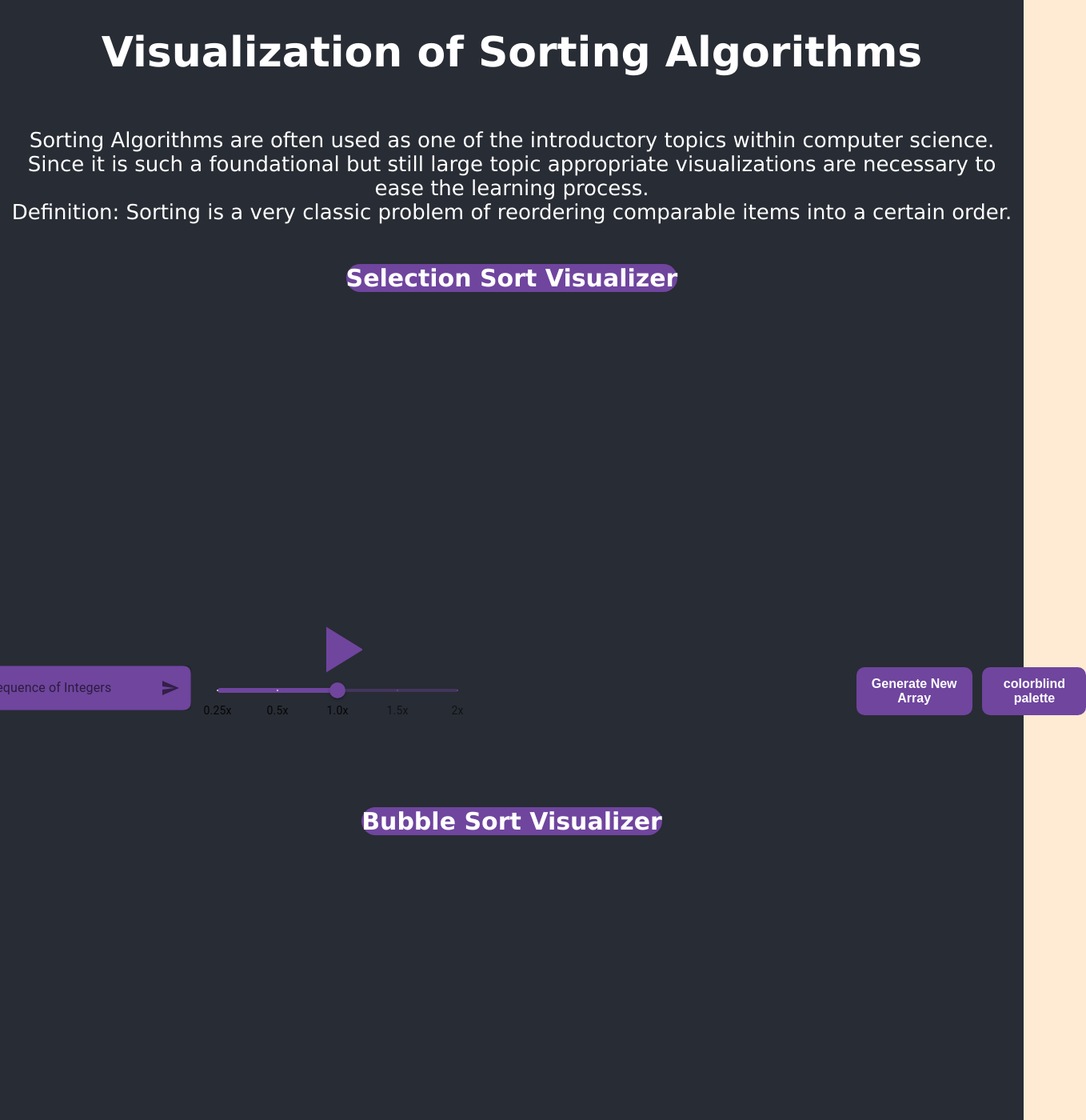
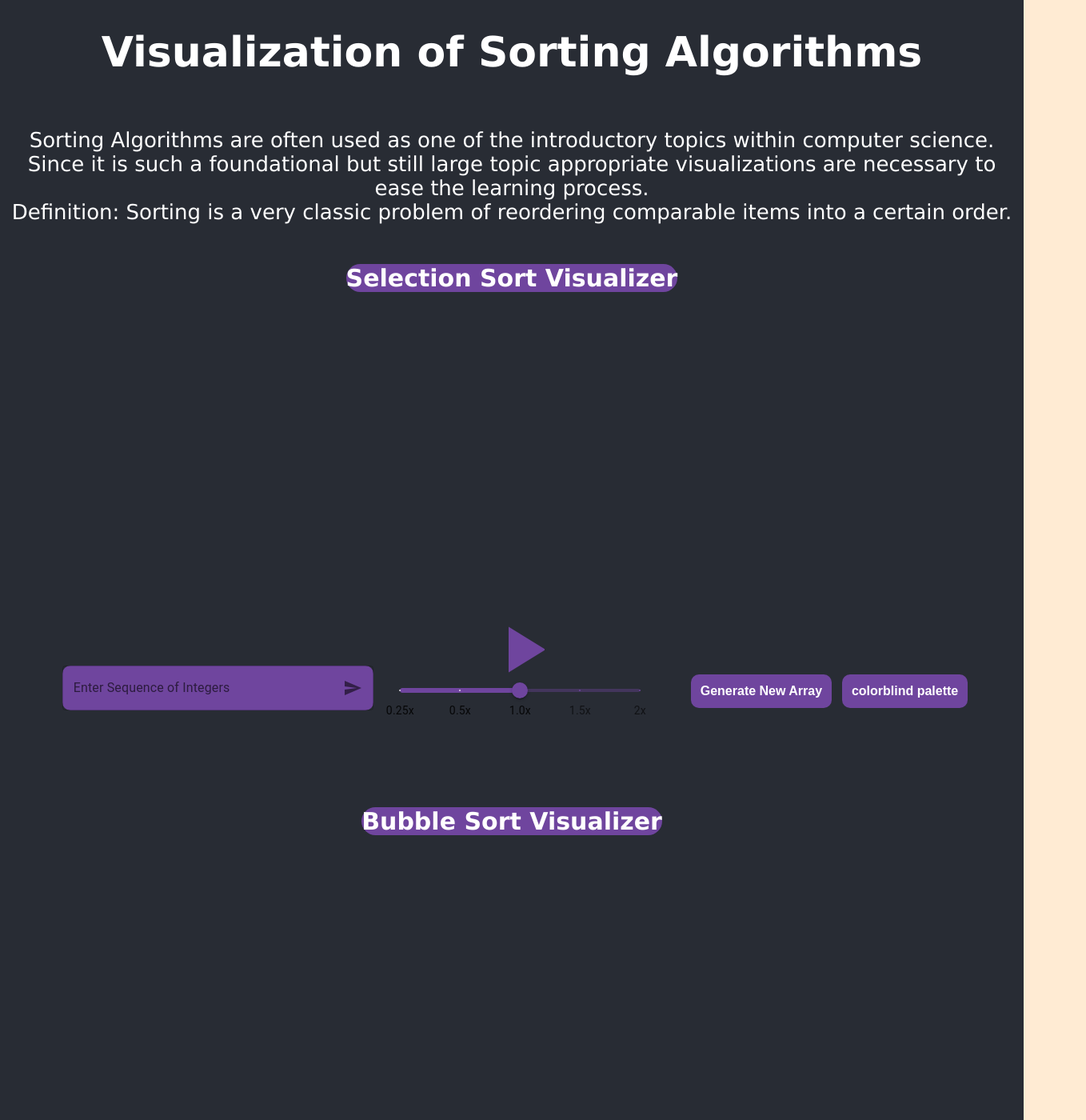
Before and after one commit to FlorianSp2000/visualization-of-sorting-algorithms, a React (Create React App) app: page / in a window 1280 px wide. Shown: the top 1400 px of the page at 80% size, 1358 px wide, since content can reach past the window. Built offline with nearby package versions, Linux system fonts and the light colour scheme.

Commit message:
delete unspecific css

```diff
--- a/src/quicksort.css
+++ b/src/quicksort.css
@@ -1,11 +1,4 @@
-.mySlides {
-    display: none;
-}
 
-body {
-    background-color: rgb(255, 235, 211);
-    font-family: Verdana, sans-serif;
-}
 
 .quicksort-head {
     margin-top: 20px;
@@ -58,67 +51,3 @@ body {
     width: 100%;
     text-align: center;
 }
-.btn1 {
-    padding: 12px;
-    font-weight: bolder;
-    background-color: #6f459e;
-    border-radius: 10px;
-    color: white;
-    font-size: 16px;
-    border: white;
-    margin-left: 37vw;
-    margin-top: 4vw;
-    margin-right: 1vw;
-}
-.btn2 {
-    padding: 12px;
-    font-weight: bolder;
-    background-color: #6f459e;
-    border-radius: 10px;
-    color: white;
-    font-size: 16px;
-    border: white;
-}
-
-.btn3 {
-    padding: 12px;
-    font-weight: bolder;
-    background-color: #6f459e;
-    border-radius: 10px;
-    color: white;
-    font-size: 16px;
-    border: white;
-    margin-top: 4vw;
-
-}
-
-.pause-button {
-    box-sizing: border-box;
-    height: 74px;
-
-    border-color: transparent transparent transparent #6f459e;
-    transition: 100ms all ease;
-    will-change: border-width;
-    cursor: pointer;
-
-    border-style: solid;
-    border-width: 37px 0 37px 60px;
-    background: transparent;
-    margin-left:25px;
-}
-.pause-button.paused {
-        border-style: double;
-        border-width: 0px 0 0px 60px;
-
-  }
-.pause-button:hover {
-    border-color: transparent transparent transparent #6f459e;
-
-}
-.play-widget-grid {
-    display: flex;
-flex-direction: column;
-justify-content: center;
-align-items: center;
-
-}
```
